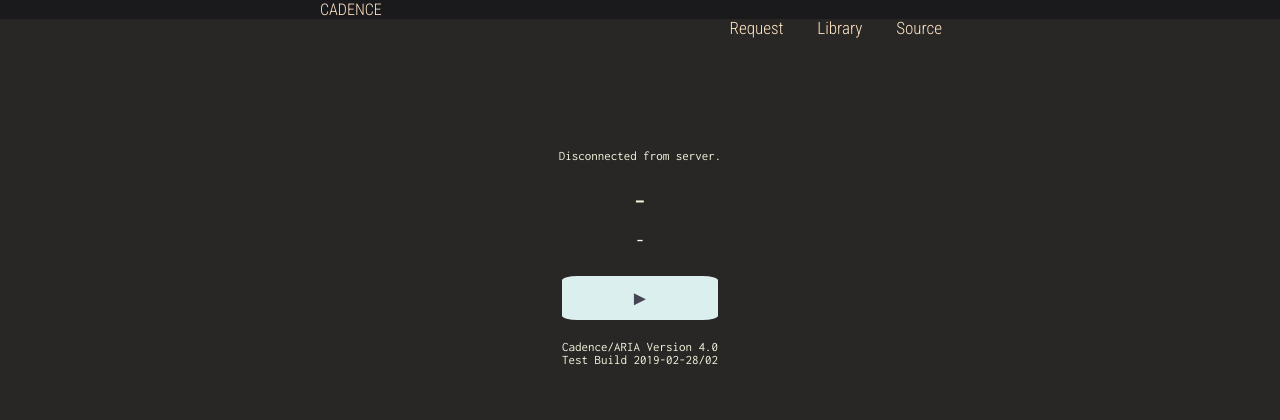
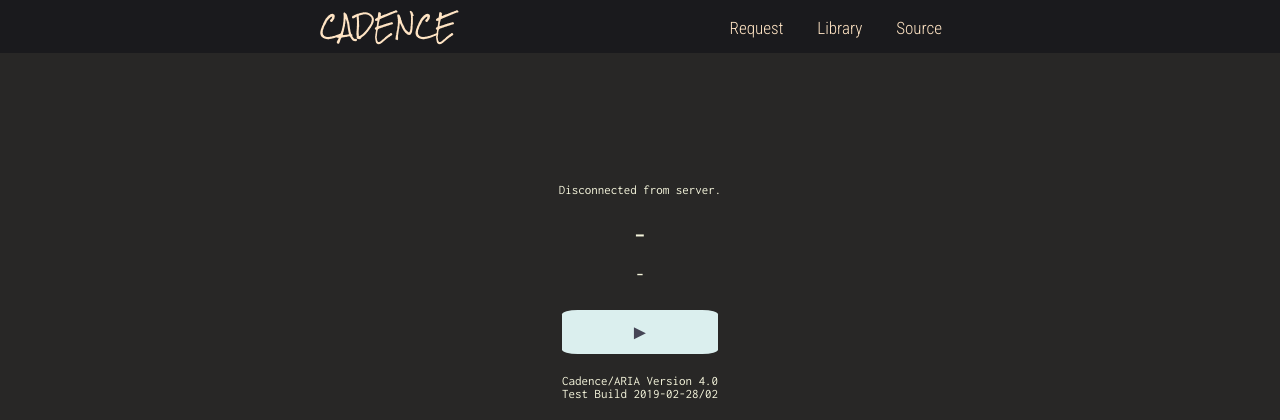
Before and after one commit to kenellorando/cadence, a PHP site: page / in a window 1280 px wide. Shown: the top 420 px of the page. Run offline with PHP 8.4, Linux system fonts and the light colour scheme; some libraries are stand-ins or nearby versions.

Commit message:
Rename banner to tabMain

```diff
--- a/public/css/base.css
+++ b/public/css/base.css
@@ -70,7 +70,7 @@ nav #navRight {
 nav #navRight a {
     margin-left: 30px;
 }
-nav #banner {
+nav #tabMain {
     font-family: 'Rock Salt', cursive;
     font-size: 22px;
 }
```
